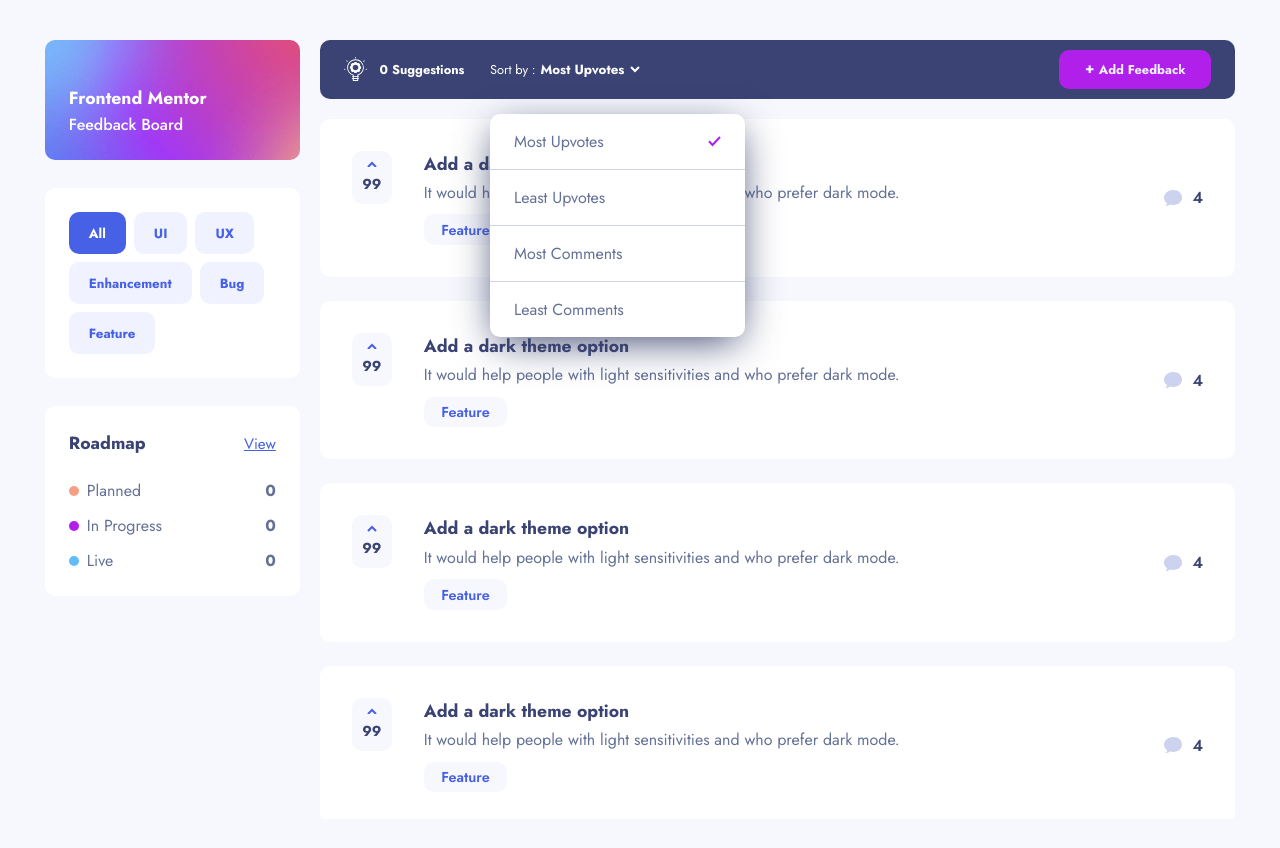
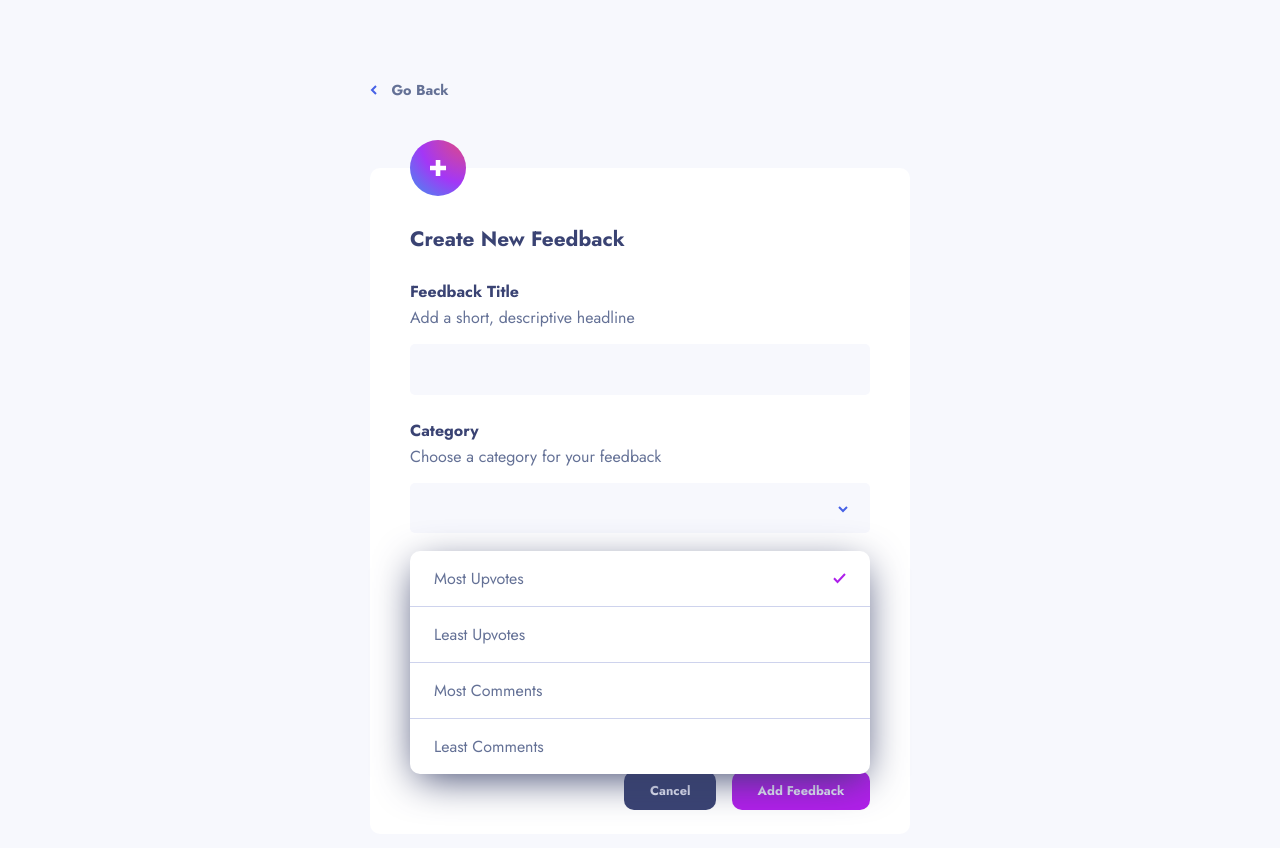
Before and after one commit to Victor-Nyagudi/product-feedback-app-react, a React (Create React App) app: page / in a window 1280 px wide. Shown: the top 848 px of the page. Built offline with nearby package versions, Linux system fonts and the light colour scheme.

Commit message:
Add DropdownMenu to AddEditFeedbackPage

```diff
--- a/src/App.js
+++ b/src/App.js
@@ -76,8 +76,8 @@
 
   return (
     <>
-      <SuggestionsPage sharedProps={ sharedProps } />
-      {/* <AddEditFeedbackPage sharedProps={ sharedProps } /> */}
+      {/* <SuggestionsPage sharedProps={ sharedProps } /> */}
+      <AddEditFeedbackPage sharedProps={ sharedProps } />
       {/* <FeedbackDetailPage sharedProps={ sharedProps } /> */}
       {/* <RoadMapPage sharedProps={ sharedProps } /> */}
     </>
--- a/src/components/pages/add-edit-feedback-page/AddEditFeedbackInput.js
+++ b/src/components/pages/add-edit-feedback-page/AddEditFeedbackInput.js
@@ -5,7 +5,7 @@
 import Input from './Input';
 
 function AddEditFeedbackInput({
-    hasIcon,
+    hasDropdown,
     id,
     inputName,
     inputType,
@@ -45,7 +45,7 @@
 
                 <Input
                     isRequired={ isRequired }
-                    hasIcon={ hasIcon }
+                    hasDropdown={ hasDropdown }
                     inputType={ `${ inputType }` }
                     inputName={ `${ inputName }` }
                     id={ `${ id }` }
--- a/src/components/pages/add-edit-feedback-page/AddEditFeedbackMain.js
+++ b/src/components/pages/add-edit-feedback-page/AddEditFeedbackMain.js
@@ -38,7 +38,7 @@
                 />
 
                 <AddEditFeedbackInput
-                    hasIcon={ true }
+                    hasDropdown={ true }
                     title={ 'Category' }
                     labelText={ 'Choose a category for your feedback' }
                     id={ 'feedback-category' }
--- a/src/components/pages/add-edit-feedback-page/Input.js
+++ b/src/components/pages/add-edit-feedback-page/Input.js
@@ -1,7 +1,8 @@
 import { PropTypes } from "prop-types";
+import DropdownMenu from "../../shared/DropdownMenu";
 
 function Input({
-    hasIcon,
+    hasDropdown,
     id,
     inputType,
     inputName,
@@ -12,7 +13,7 @@
     return (
         <>
             {
-                !hasIcon ?
+                !hasDropdown ?
 
                 <input
                     required={ isRequired }
@@ -26,7 +27,7 @@
 
                 :
 
-                <div className="input--icon">
+                <div className="input--dropdown">
                     <input
                         required={ isRequired }
                         className='input'
@@ -42,6 +43,8 @@
                             <path d="M1 1l4 4 4-4" stroke="#4661E6" strokeWidth="2" fill="none" fillRule="evenodd"/>
                         </svg>
                     </button>
+
+                    <DropdownMenu />
                 </div>
             }
         </>
--- a/src/components/shared/DropdownMenu.js
+++ b/src/components/shared/DropdownMenu.js
@@ -1,5 +1,10 @@
 import DropdownMenuItem from "./DropdownMenuItem";
 
+/*
+    ? This dropdown menu determines the text of the button following the "Sort by"
+    ? of SuggestionsPage and what goes into the input fields in
+    ? AddEditFeedbackPage that require a dropdown menu
+*/
 function DropdownMenu() {
     return (
         <ul className="dropdown-menu">
--- a/src/css/main.css
+++ b/src/css/main.css
@@ -139,8 +139,12 @@
   outline: 1px solid #4761e6;
 }
 
-.input--icon {
+.input--dropdown {
   position: relative;
+}
+
+.input--dropdown .dropdown-menu {
+  min-width: 100%;
 }
 
 .input__dropdown-toggle {
--- a/src/main.scss
+++ b/src/main.scss
@@ -250,7 +250,11 @@
 
     &:hover ,&:focus { outline: 1px solid getColor('blue'); }
 
-    &--icon { position: relative; }
+    &--dropdown {
+        position: relative;
+
+        & .dropdown-menu { min-width: 100%; }
+    }
 
     &__dropdown-toggle {
         position: absolute;
```
Also changed, not shown: 1 other file (tests, documents, lock files or other folders).
